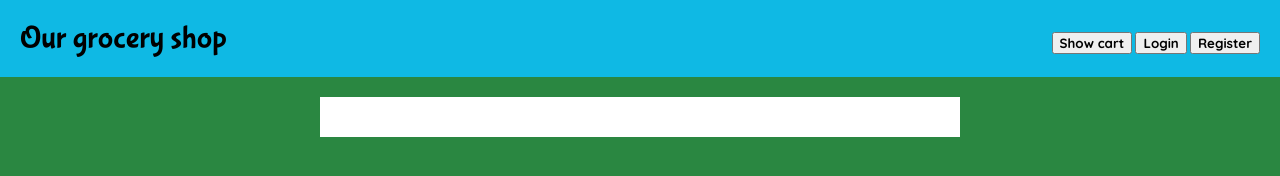
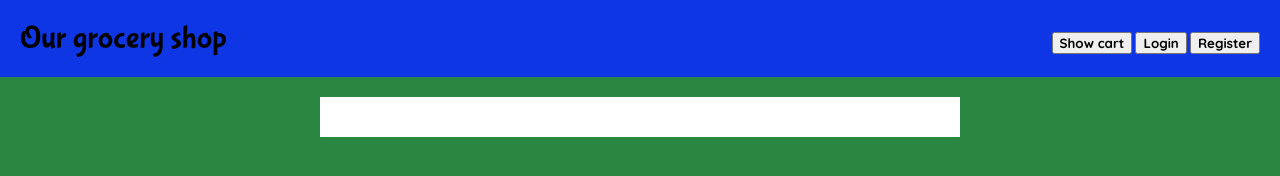
Before and after one commit to srikanth9065/DevOps1, a website: page frontend/index.html in a window 1280 px wide. Drawn offline with nearby package versions, Linux system fonts and the light colour scheme; no server answers.

Commit message:
Chancged color header for testing purposes

```diff
--- a/frontend/style.css
+++ b/frontend/style.css
@@ -17,7 +17,7 @@ button,
 }
 
 header {
-  background-color: rgb(15, 185, 228);
+  background-color: rgb(15, 54, 228);
 }
 
 header h1 {
```
